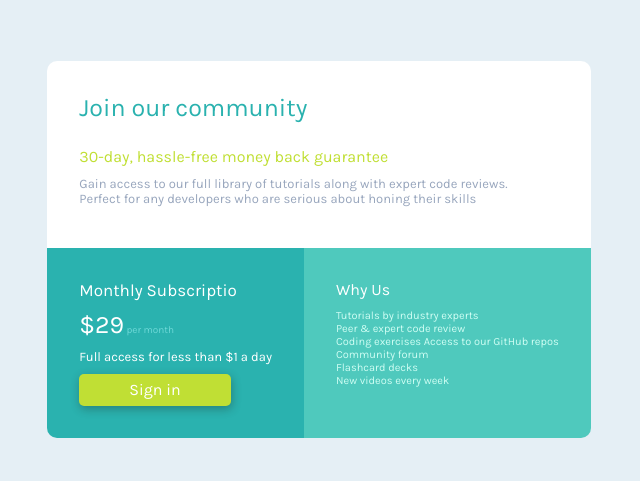
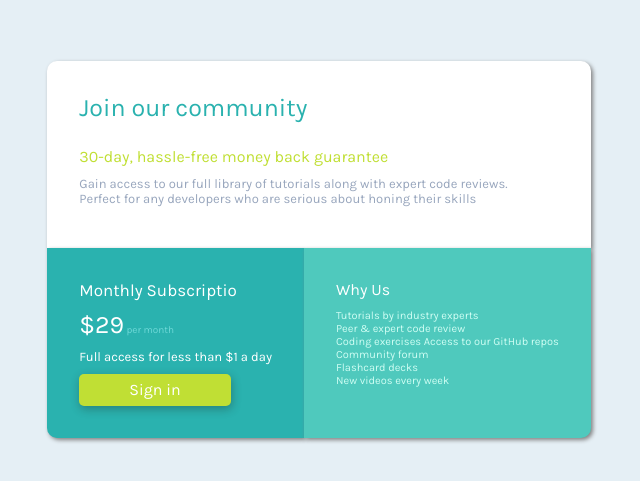
Before and after one commit to JessyLeal/single-price-grid, a plain HTML site: page index.html in a window 1280 px wide. Shown: the part 151-632 px from the top of the page, without its empty margins (321-961 px from the left). Drawn offline with Linux system fonts and the light colour scheme.

Commit message:
Adiciona sombreamento ao container

```diff
--- a/styles.css
+++ b/styles.css
@@ -10,6 +10,7 @@ body{
 }
 .box {
     background: aqua;
+    box-shadow: 2px 2px 4px gray; /* /* adicona sombreamento ao conteiner */
 }
 
 .container {
```
